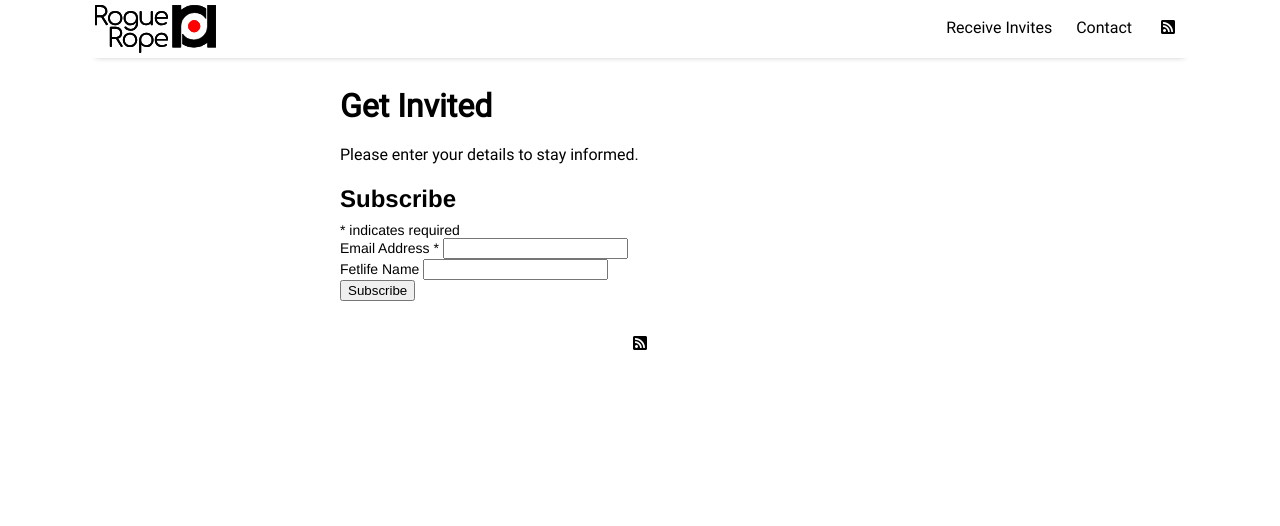
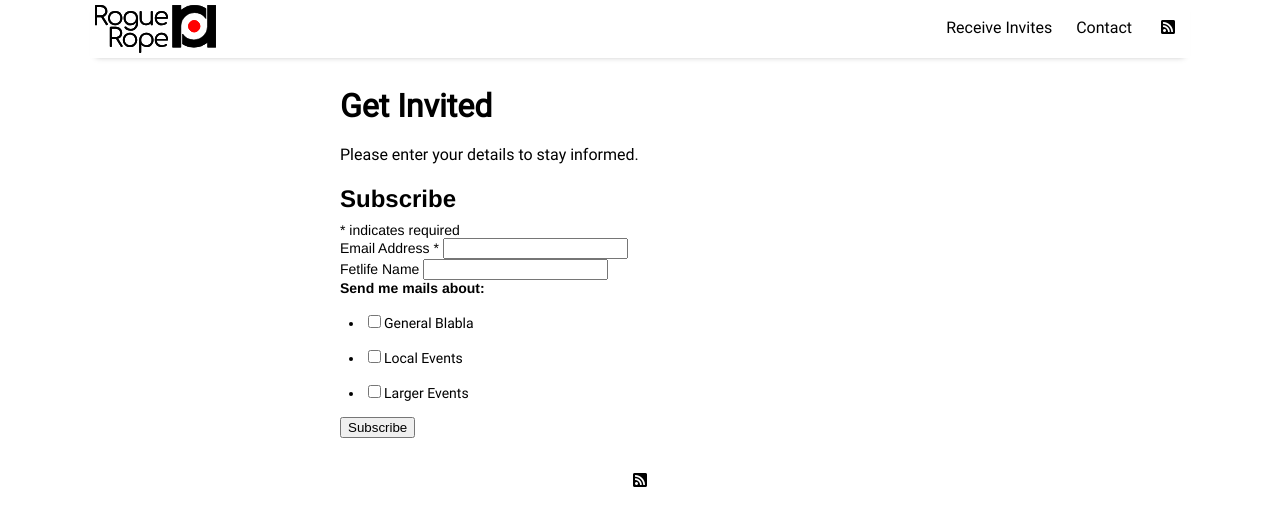
Before and after one commit to RogueRope/RogueRope, a Jekyll site: the page built from pages/signupform.md, in a window 1280 px wide. Shown: the top 526 px of the page. Built offline with Jekyll 4.4.1, drawn with Linux system fonts in a browser that asks for light colours; comment, search, counter and statistics services are not loaded.

Commit message:
mailchimp prefs

```diff
--- a/pages/signupform.md
+++ b/pages/signupform.md
@@ -14,7 +14,7 @@ Please enter your details to stay informed.
 	   We recommend moving this block and the preceding CSS link to the HEAD of your HTML file. */
 </style>
 <div id="mc_embed_signup">
-<form action="https://github.us13.list-manage.com/subscribe/post?u=6b7b803cf680a3152e48fca06&amp;id=28e57268fb" method="post" id="mc-embedded-subscribe-form" name="mc-embedded-subscribe-form" class="validate" target="_blank" novalidate>
+<form action="https://roguerope.us13.list-manage.com/subscribe/post?u=6b7b803cf680a3152e48fca06&amp;id=28e57268fb" method="post" id="mc-embedded-subscribe-form" name="mc-embedded-subscribe-form" class="validate" target="_blank" novalidate>
     <div id="mc_embed_signup_scroll">
 	<h2>Subscribe</h2>
 <div class="indicates-required"><span class="asterisk">*</span> indicates required</div>
@@ -27,6 +27,13 @@ Please enter your details to stay informed.
 	<label for="mce-FNAME">Fetlife Name </label>
 	<input type="text" value="" name="FNAME" class="" id="mce-FNAME">
 </div>
+<div class="mc-field-group input-group">
+    <strong>Send me mails about: </strong>
+    <ul><li><input type="checkbox" value="1" name="group[409754][1]" id="mce-group[409754]-409754-0"><label for="mce-group[409754]-409754-0">General Blabla</label></li>
+<li><input type="checkbox" value="2" name="group[409754][2]" id="mce-group[409754]-409754-1"><label for="mce-group[409754]-409754-1">Local Events</label></li>
+<li><input type="checkbox" value="4" name="group[409754][4]" id="mce-group[409754]-409754-2"><label for="mce-group[409754]-409754-2">Larger Events</label></li>
+</ul>
+</div>
 	<div id="mce-responses" class="clear">
 		<div class="response" id="mce-error-response" style="display:none"></div>
 		<div class="response" id="mce-success-response" style="display:none"></div>
```
